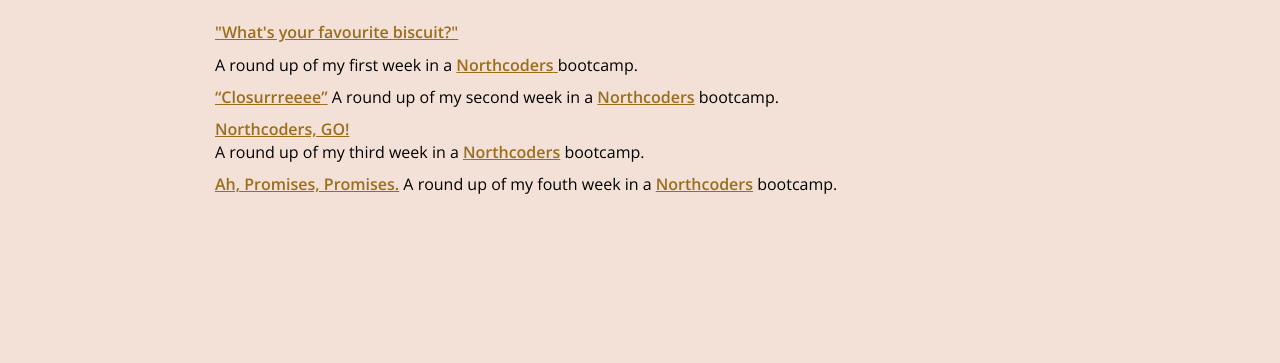
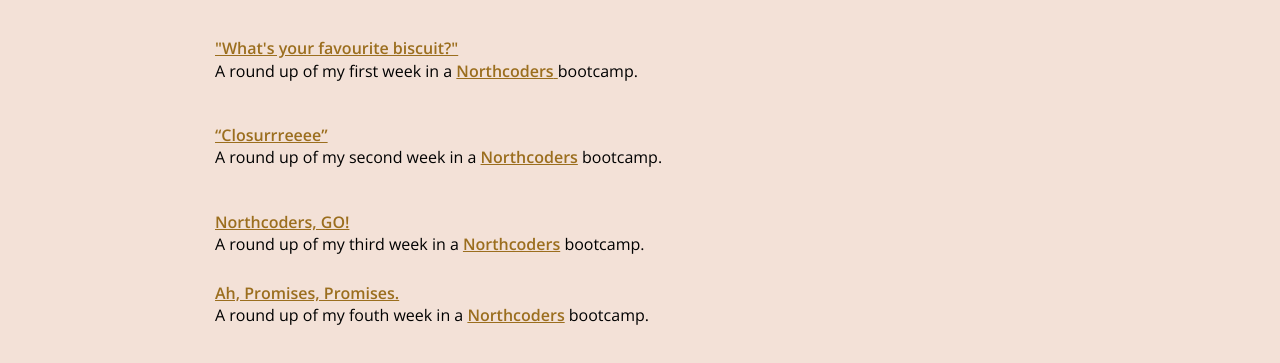
Before and after one commit to iambexnewton/portfolio-website, a plain HTML site: page index.html in a window 1280 px wide. Shown: the part 659-1022 px from the top of the page. Before the commit the page ends 895 px from the top, so only its background shows below. Drawn offline with nearby package versions, Linux system fonts and the light colour scheme.

Commit message:
added p tags to the blogs

```diff
--- a/index.html
+++ b/index.html
@@ -115,41 +115,65 @@
       <section class="blog">
         <h3 class="title">Blog.</h3>
         <div class="blog-links">
+          <a
+            href="https://iambexnewton.medium.com/whats-your-favourite-biscuit-88c165a655b7 "
+            target="_blank"
+          >
+            "What's your favourite biscuit?"</a
+          >
 
-          <a
-            href="https://iambexnewton.medium.com/whats-your-favourite-biscuit-88c165a655b7 " target="_blank">
-            "What's your favourite biscuit?"</a>
-          </p>
           <p>
             A round up of my first week in a
-      <a href="https://northcoders.com/" target="_blank"><strong>Northcoders</strong>
-      </a> bootcamp.
-    </div>
-
-
-    <div class="blog-links">
-        <a href="https://iambexnewton.medium.com/closurrreeee-8583ba54a128" target="_blank"> <strong>“Closurrreeee”</strong></a>
-
-
-          A round up of my second week in a
-      <a href="https://northcoders.com/" target="_blank">Northcoders</a> bootcamp.</p>
+            <a href="https://northcoders.com/" target="_blank"
+              ><strong>Northcoders</strong>
+            </a>
+            bootcamp.
+          </p>
         </div>
 
         <div class="blog-links">
-        <a href="https://iambexnewton.medium.com/northcoders-go-3431347e5067" target="_blank"> <strong> Northcoders, GO!</strong></a>
+          <a
+            href="https://iambexnewton.medium.com/closurrreeee-8583ba54a128"
+            target="_blank"
+          >
+            <strong>“Closurrreeee”</strong></a
+          >
+
+          <p>
+            A round up of my second week in a
+            <a href="https://northcoders.com/" target="_blank">Northcoders</a>
+            bootcamp.
+          </p>
+        </div>
+
+        <div class="blog-links">
+          <a
+            href="https://iambexnewton.medium.com/northcoders-go-3431347e5067"
+            target="_blank"
+          >
+            <strong> Northcoders, GO!</strong></a
+          >
           <p>
             A round up of my third week in a
-      <a href="https://northcoders.com/" target="_blank">Northcoders</a> bootcamp.</p>
+            <a href="https://northcoders.com/" target="_blank">Northcoders</a>
+            bootcamp.
+          </p>
         </div>
 
         <div>
-        <a href="https://iambexnewton.medium.com/ah-promises-promises-37c9c8b20987" target="_blank"> <strong>Ah, Promises, Promises.</strong></a>
+          <a
+            href="https://iambexnewton.medium.com/ah-promises-promises-37c9c8b20987"
+            target="_blank"
+          >
+            <strong>Ah, Promises, Promises.</strong></a
+          >
 
+          <p>
             A round up of my fouth week in a
-      <a href="https://northcoders.com/" target="_blank">Northcoders</a> bootcamp.</p>
+            <a href="https://northcoders.com/" target="_blank">Northcoders</a>
+            bootcamp.
+          </p>
         </div>
-
-
       </section>
     </main>
   </body>
--- a/style.css
+++ b/style.css
@@ -9,6 +9,10 @@
 a {
   color: #9b6e1e;
   font-weight: bold;
+}
+
+.blog-links {
+  padding: 16px 0;
 }
 
 a:hover {
```
Lines whose indentation alone changed are shown as unchanged.
